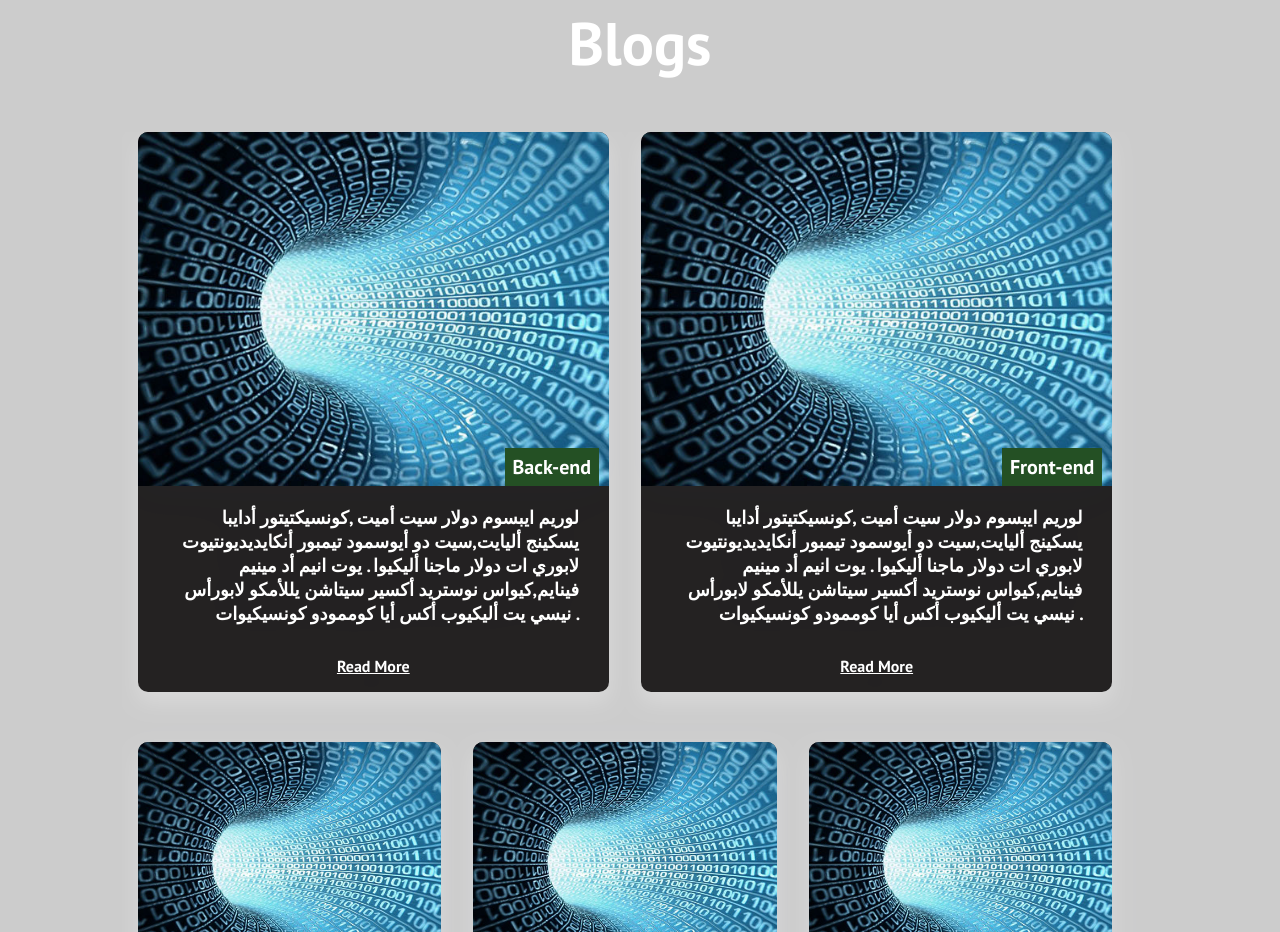
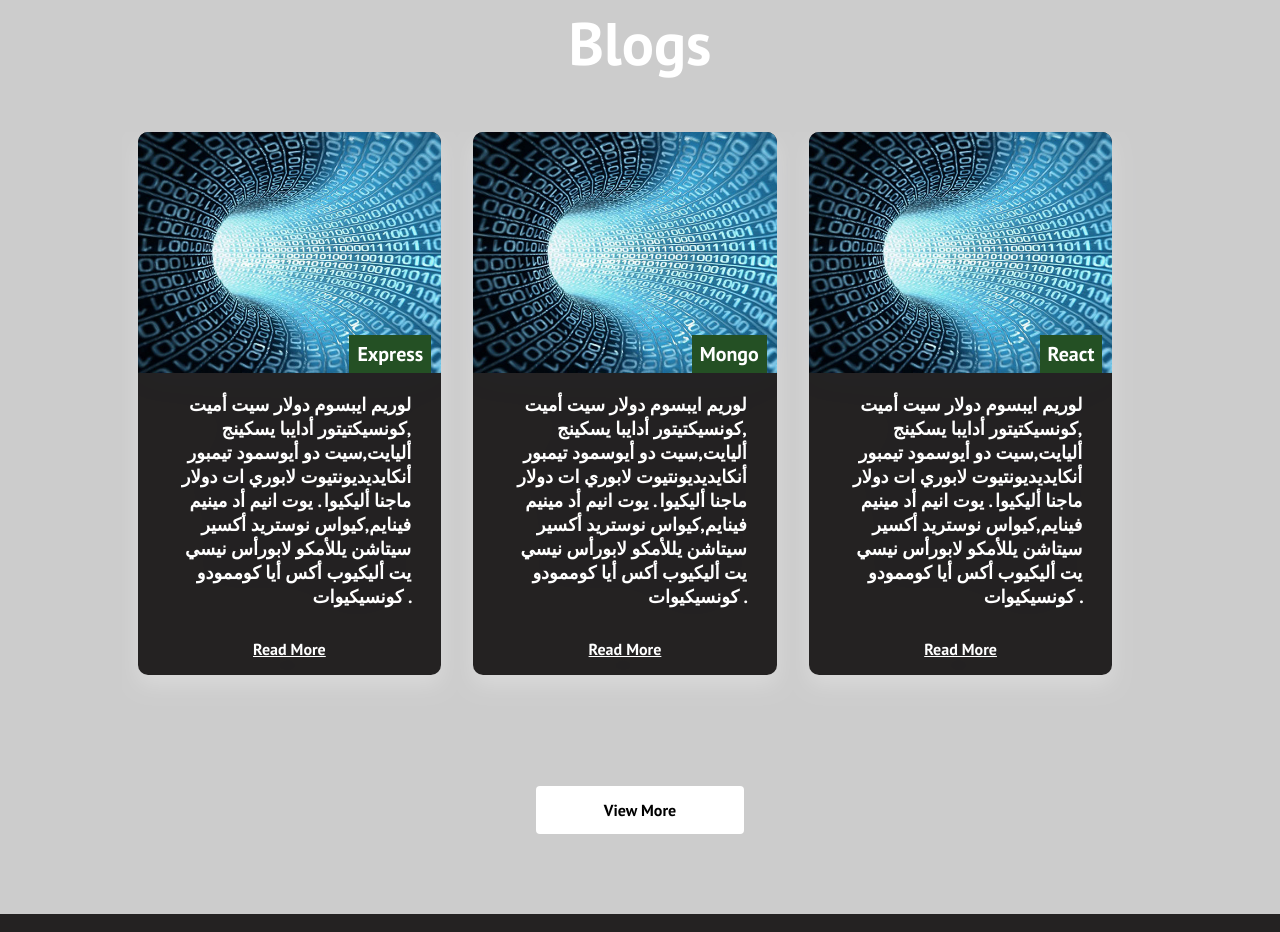
Before and after one commit to Mohammad-Agha/CodeArabi-Website, a React (Create React App) app in the folder client/: page / in a window 1280 px wide. Shown: the part 940-1872 px from the top of the page. Built offline with nearby package versions, Linux system fonts and the light colour scheme.

Commit message:
update front-end-2

```diff
--- a/client/src/App.js
+++ b/client/src/App.js
@@ -3,16 +3,26 @@ import Navbar from './components/Navbar';
 import {BrowserRouter as Router, Switch, Route} from 'react-router-dom';
 import './App.css';
 import Home from './components/pages/Home';
+import Blogs from './components/pages/Blogs';
+import About from './components/pages/About';
+import Contact from './components/pages/Contact';
+import Subscribe from './components/pages/Subscribe';
+
 
 
 
 function App() {
+
   return (
     <>
     <Router>
       <Navbar />
       <Switch>
         <Route path="/" exact component={Home} />
+        <Route path="/blogs"  component={Blogs} />
+        <Route path="/about"  component={About} />
+        <Route path="/contact"  component={Contact} />
+        <Route path="/subscribe"  component={Subscribe} />
 
       </Switch>
     </Router>
--- a/client/src/components/CardItem.js
+++ b/client/src/components/CardItem.js
@@ -1,9 +1,5 @@
 import React from 'react';
 import { Link } from 'react-router-dom';
-
-
-
-
 
 function CardItem(props) {
   return (
--- a/client/src/components/Cards.js
+++ b/client/src/components/Cards.js
@@ -11,30 +11,7 @@ function Cards() {
 
       <div className='cards__container'>
         <div className='cards__wrapper'>
-          <ul className='cards__items'>
-            <CardItem
-              src='images/first-image.jpg'
-              text='لوريم ايبسوم دولار سيت أميت ,كونسيكتيتور أدايبا يسكينج أليايت,سيت دو أيوسمود تيمبور
 
-              أنكايديديونتيوت لابوري ات دولار ماجنا أليكيوا . يوت انيم أد مينيم فينايم,كيواس نوستريد
-
-              أكسير سيتاشن يللأمكو لابورأس نيسي يت أليكيوب أكس أيا كوممودو كونسيكيوات . '
-              label='Back-end'
-              path='/blogs/1'
-            />
-            <CardItem
-              src='images/first-image.jpg'
-              text='لوريم ايبسوم دولار سيت أميت ,كونسيكتيتور أدايبا يسكينج أليايت,سيت دو أيوسمود تيمبور
-
-              أنكايديديونتيوت لابوري ات دولار ماجنا أليكيوا . يوت انيم أد مينيم فينايم,كيواس نوستريد
-
-              أكسير سيتاشن يللأمكو لابورأس نيسي يت أليكيوب أكس أيا كوممودو كونسيكيوات . '
-              label='Front-end'
-              path='/blogs/2'
-              title=''
-
-            />
-          </ul>
           <ul className='cards__items'>
             <CardItem
               src='images/first-image.jpg'
--- a/client/src/components/Footer.js
+++ b/client/src/components/Footer.js
@@ -6,6 +6,7 @@ import './Button.css';
 function Footer() {
   return (
     <div className='footer-container'>
+
       <section className='footer-subscription'>
         <p className='footer-subscription-heading'>
           Join the Codings newsletter to receive our best coding snippets
@@ -14,6 +15,7 @@ function Footer() {
           You can unsubscribe at any time.
         </p>
         <div className='input-areas'>
+
           <form>
             <input
               className='footer-input'
@@ -25,8 +27,7 @@ function Footer() {
                      Subscribe
             </Link>
           </form>
-
-        </div>
+          </div>
       </section>
       <section class='social-media'>
         <div class='social-media-wrap'>
@@ -85,4 +86,5 @@ function Footer() {
   );
 }
 
+
 export default Footer;
--- /dev/null
+++ b/client/src/components/pages/About.js
@@ -0,0 +1,11 @@
+import React from 'react'
+
+function About() {
+    return (
+        <div>
+
+        </div>
+    )
+}
+
+export default About
--- /dev/null
+++ b/client/src/components/pages/Blogs.js
@@ -0,0 +1,11 @@
+import React from 'react'
+
+function Blogs() {
+    return (
+        <>
+        hello world
+        </>
+    )
+}
+
+export default Blogs
--- /dev/null
+++ b/client/src/components/pages/Contact.js
@@ -0,0 +1,11 @@
+import React from 'react'
+
+function Contact() {
+    return (
+        <div>
+
+        </div>
+    )
+}
+
+export default Contact
--- /dev/null
+++ b/client/src/components/pages/Subscribe.js
@@ -0,0 +1,12 @@
+import React, { Component } from "react";
+
+const Subscribe = (props) => {
+  return (
+    <form onSubmit={props.subscribe}>
+      <input type="text" name="name" placeholder="insert name" />
+      <input type="email" name="email" placeholder="insert email" />
+      <input type="submit" value="Submit" />
+    </form>
+  );
+};
+export default Subscribe;
```
